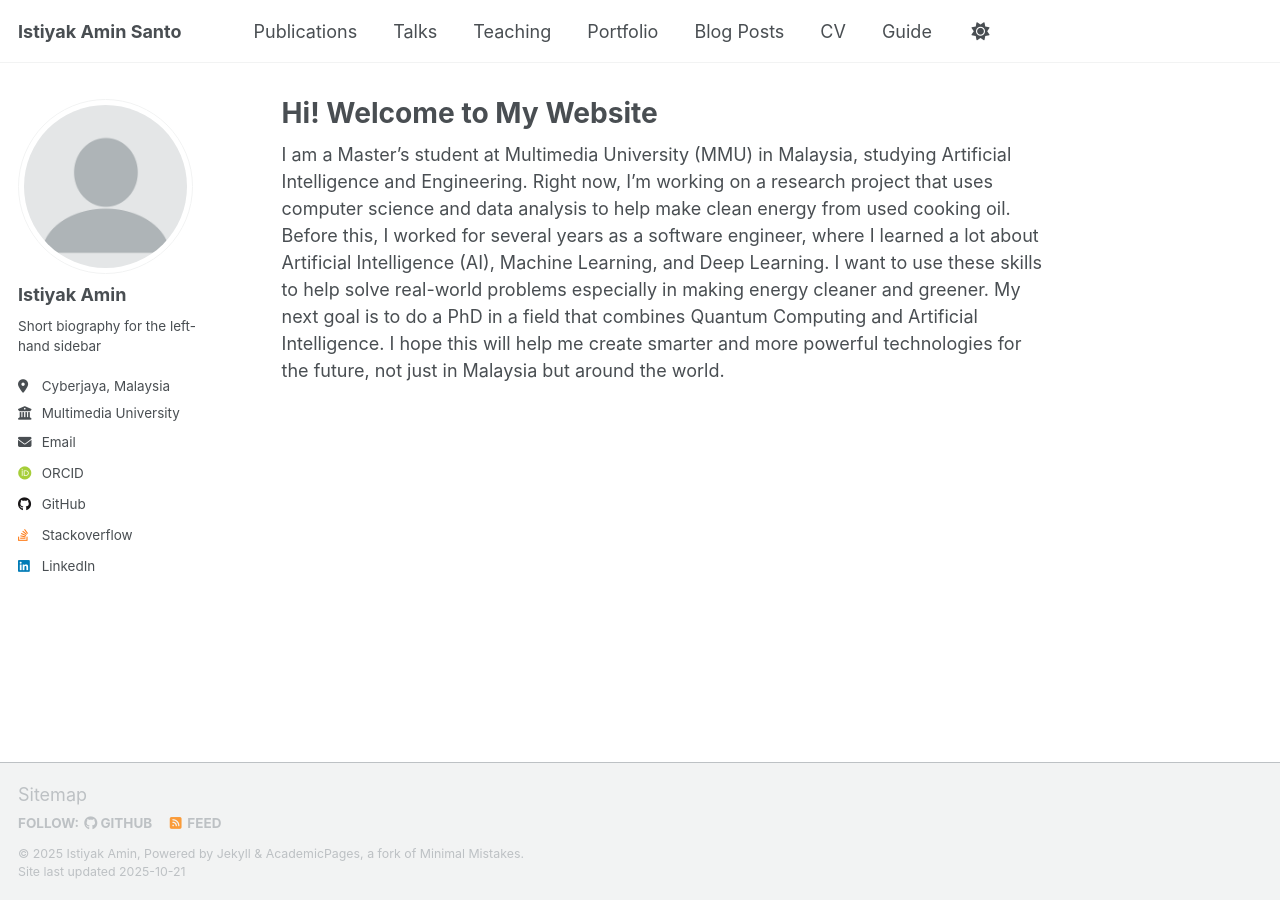
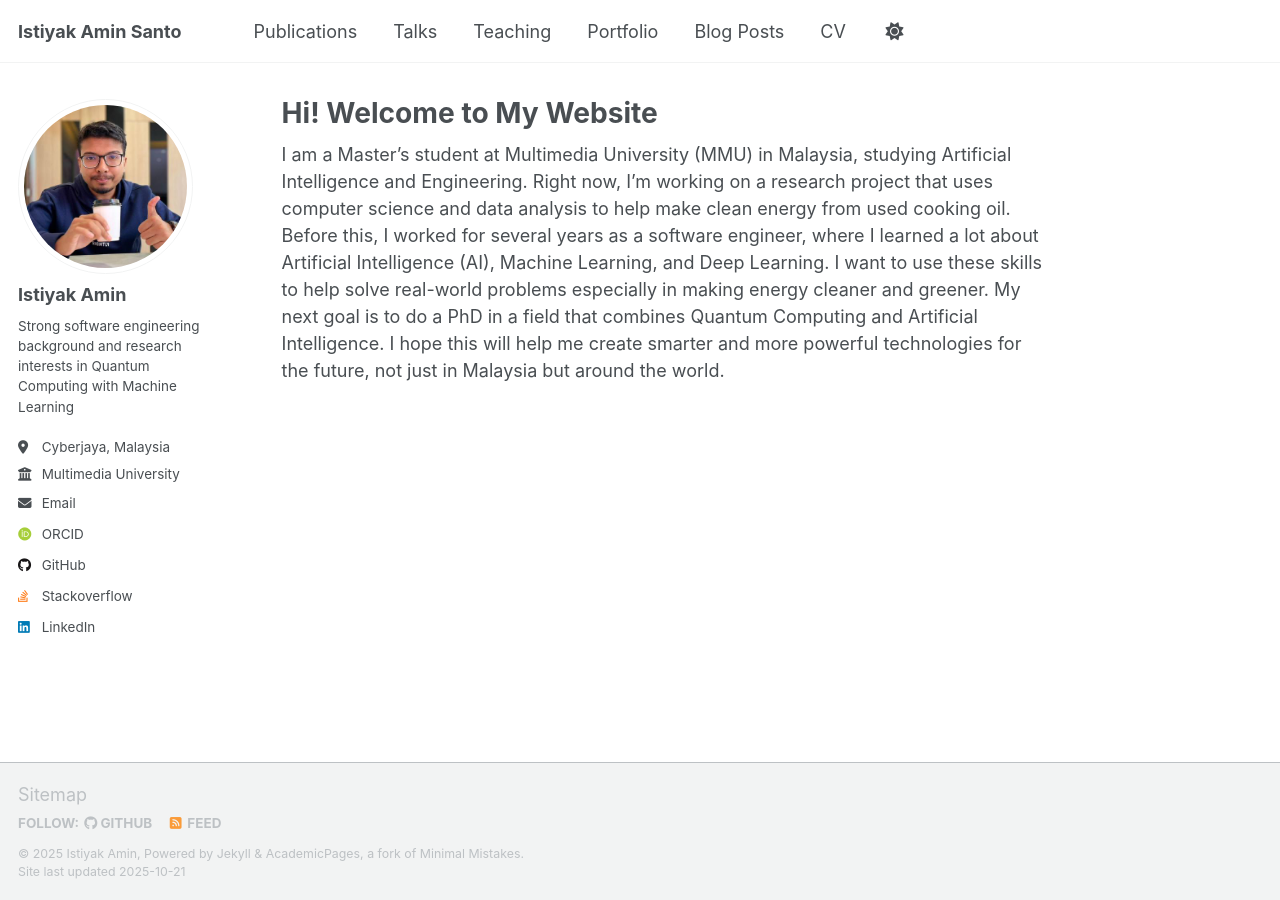
Before and after one commit to istiyakamin/istiyakamin.github.io, a Jekyll site: the page built from _pages/about.md, in a window 1280 px wide. Built offline with Jekyll 4.4.1, drawn with Linux system fonts in a browser that asks for light colours; some web fonts are replaced; a script that is not in the unit is left out.

Commit message:
Profile pic added

```diff
--- a/_config.yml
+++ b/_config.yml
@@ -26,7 +26,7 @@ author:
   avatar           : "profile.png"
   name             : "Istiyak Amin"
   pronouns         : # example: "she/her"
-  bio              : "Short biography for the left-hand sidebar"
+  bio              : "Strong software engineering background and research interests in Quantum Computing with Machine Learning"
   location         : "Cyberjaya, Malaysia"
   employer         : "Multimedia University"
   uri              : # URL
--- a/_data/navigation.yml
+++ b/_data/navigation.yml
@@ -29,5 +29,5 @@ main:
   # - title: "CV"
   #   url: /cv-json/
 
-  - title: "Guide"
-    url: /markdown/
+  # - title: "Guide"
+  #   url: /markdown/
```
Also changed, not shown: images/profile.png, images/xprofile.png (added).
